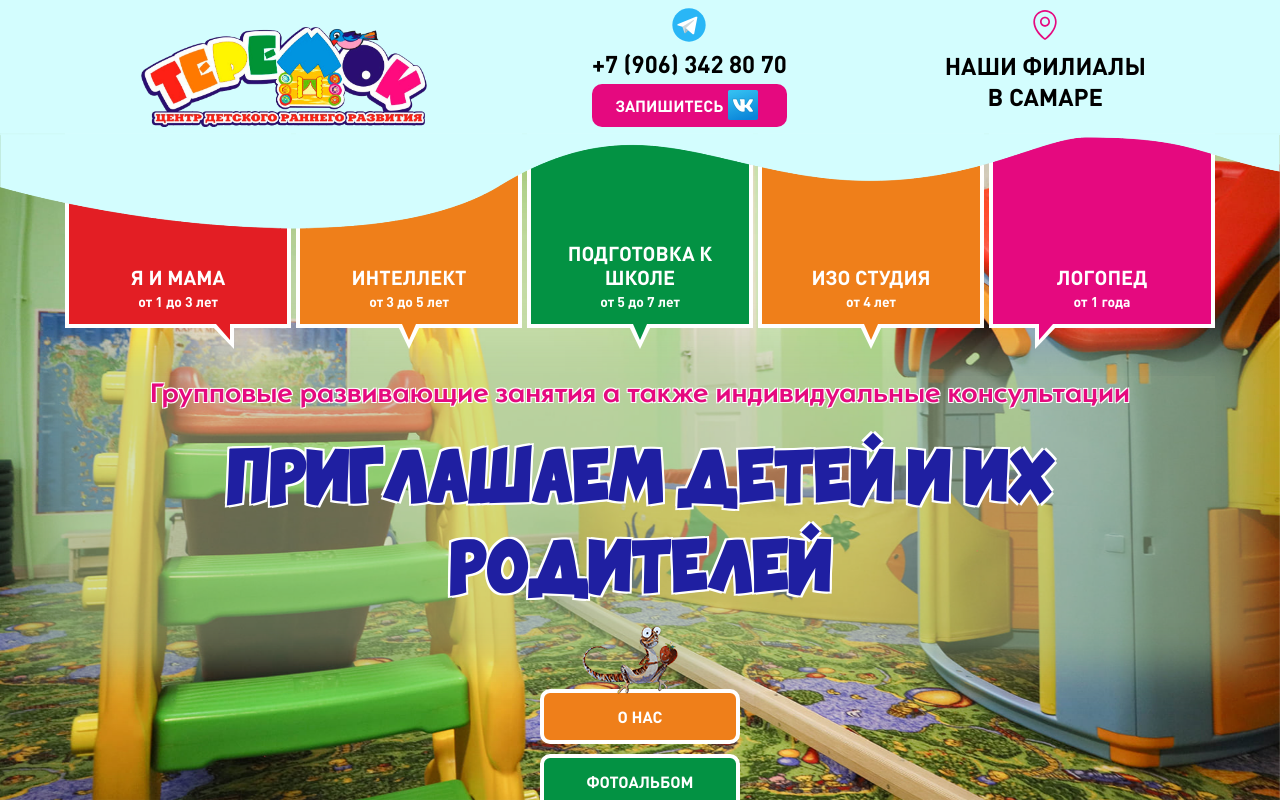
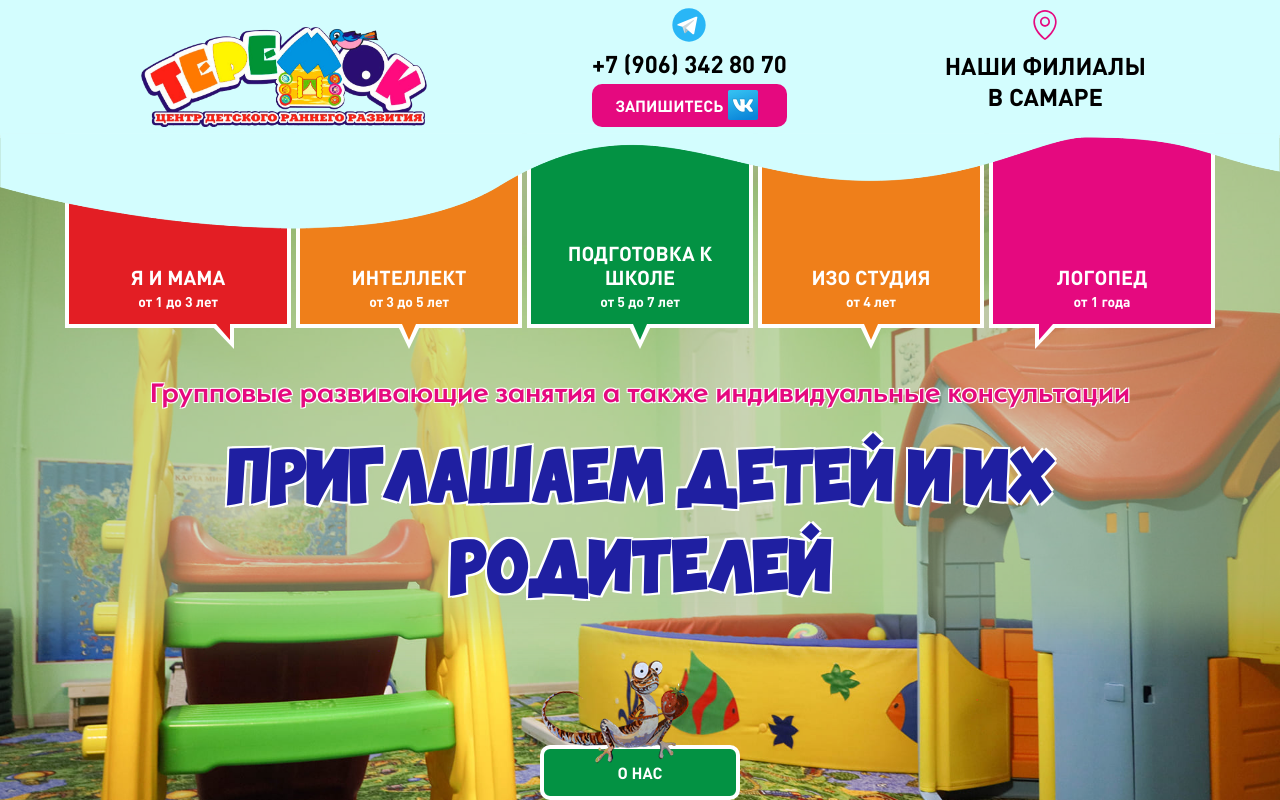
Before and after one commit to IlyaSeregin25/delete, a React (Vite) app: page / in a window 1280 px wide. Shown: the top 800 px of the page. Built offline with nearby package versions, Linux system fonts and the light colour scheme.

Commit message:
fix bags

```diff
--- a/src/components/pages/ContactsPage/ui/ContactsPage.jsx
+++ b/src/components/pages/ContactsPage/ui/ContactsPage.jsx
@@ -8,9 +8,9 @@ const ContactsPage = () => {
   return (
     <section className={styles.contacts}>
       <div className={`${styles.contacts__inner} container`}>
-        <h2 className={styles.contacts__title}>Контакты</h2>
+        <h2 className={styles.contacts__title}>Наши адреса</h2>
         <div className={styles.contacts__list}>
-          <div className={styles.contacts__card}>
+          {/*           <div className={styles.contacts__card}>
             <h4 className={styles.contacts__card_title}>Телефон</h4>
             <div className={styles.contacts__card_body}>
               <Phones icon={false} />
@@ -22,8 +22,9 @@ const ContactsPage = () => {
               <Socials />
             </div>
           </div>
+ */}
           <div className={`${styles.contacts__card} ${styles.contacts__card_wide}`}>
-            <h4 className={styles.contacts__card_title}>Наши адреса</h4>
+            {/* <h4 className={styles.contacts__card_title}>Наши адреса</h4> */}
             <div className={styles.contacts__card_body}>
               <Addresses withImage={true} />
             </div>
--- a/src/components/pages/Layout/ui/style.module.css
+++ b/src/components/pages/Layout/ui/style.module.css
@@ -6,11 +6,12 @@
   flex-direction: column;
 }
 .body__header {
+  position: relative;
+  z-index: 1;
 }
 .body__main {
   flex-grow: 1;
   width: 100%;
-  height: 100%;
 }
 .body__footer {
 }
--- a/src/components/pages/MainPage/ui/MainPage.jsx
+++ b/src/components/pages/MainPage/ui/MainPage.jsx
@@ -19,7 +19,7 @@ const MainPage = () => {
             <h2 className={styles.main_banner__content_title}>Приглашаем детей и их родителей</h2>
           </div>
           <div className={styles.main_banner__content_links}>
-            <img src={ANIMAL} alt="" width={100} height={80} />
+            <img src={ANIMAL} alt="" width={150} height={105} />
             {BUTTONS.map((button, ind) => {
               return (
                 <Button key={ind} className="type_1" title={button.name} to={button.path}>
--- a/src/components/pages/MainPage/ui/style.module.css
+++ b/src/components/pages/MainPage/ui/style.module.css
@@ -3,13 +3,17 @@
   height: 100%;
 }
 .main_banner {
+  position: relative;
   width: 100%;
   height: 100%;
 }
 .main_banner__bg {
-  position: fixed;
-  inset: 0;
-  top: -1px;
+  position: absolute;
+  top: -210px;
+  left: 0;
+  right: 0;
+  bottom: 0;
+  height: auto;
   z-index: -1;
 }
 .main_banner__bg img {
@@ -30,15 +34,15 @@
 }
 .main_banner__content_info {
   position: relative;
-  margin-bottom: 5rem;
+  margin-bottom: 9rem;
 }
-.main_banner__content_info::after {
+.main_banner::after {
   content: '';
   position: absolute;
-  top: 0;
+  top: -210px;
   left: 0;
   right: 0;
-  bottom: 0;
+  height: 440px;
   background-color: var(--pea);
   box-shadow: 0px 10px 40px 40px var(--pea);
   z-index: -1;
@@ -82,8 +86,8 @@
 }
 .main_banner__content_links img {
   position: absolute;
-  bottom: calc(100% - 0.7143rem);
-  left: 20%;
+  bottom: calc(100% - 1.3rem);
+  left: 0;
 }
 @media (max-width: 1200.98px) {
   .main_banner__content_title {
@@ -91,6 +95,13 @@
   }
 }
 @media (max-width: 820.98px) {
+  .main_banner::after {
+    height: 390px;
+    opacity: 1;
+  }
+  .main_banner__bg {
+    top: 180px;
+  }
   .main_banner__content_title {
     font-size: 1.286rem;
   }
@@ -106,3 +117,16 @@
     font-size: 1.143rem;
   }
 }
+@media (max-width: 410.98px) {
+  .main_banner::after {
+    height: 450px;
+  }
+  .main_banner__bg {
+    top: 220px;
+  }
+}
+@media (max-width: 384.98px) {
+  .main_banner__bg {
+    top: 240px;
+  }
+}
--- a/src/components/ui/Button/ui/style.module.css
+++ b/src/components/ui/Button/ui/style.module.css
@@ -23,13 +23,13 @@
   max-width: 21.42857rem;
   padding: 1rem 1.4286rem;
   text-align: center;
-  background-color: var(--green);
+  background-color: var(--orange);
   color: white;
   border: var(--border);
   border-radius: 10px;
 }
 .button.type_1:nth-child(2n) {
-  background-color: var(--orange);
+  background-color: var(--green);
 }
 .button.type_1:hover,
 .button.type_1:active,
--- a/src/components/ui/Header/ui/style.module.css
+++ b/src/components/ui/Header/ui/style.module.css
@@ -108,6 +108,7 @@
   background-color: transparent;
 }
 .header__bottom_inner {
+  /* background-color: var(--pea); */
 }
 .header__menu {
 }
--- a/src/components/ui/TeacherCard/ui/TeacherCard.jsx
+++ b/src/components/ui/TeacherCard/ui/TeacherCard.jsx
@@ -1,7 +1,7 @@
 import styles from './style.module.css';
 
 const TeacherCard = ({ data }) => {
-  const { title, mainImage } = data;
+  const { title, ageCategory, mainImage } = data;
 
   return (
     <article className={styles.card}>
@@ -10,6 +10,7 @@ const TeacherCard = ({ data }) => {
       </div>
       <section className={styles.card__description}>
         <h3 className={styles.card__title}>{title}</h3>
+        <p className={styles.card__subtitle}>{ageCategory}</p>
       </section>
     </article>
   );
--- a/src/components/ui/TeacherCard/ui/style.module.css
+++ b/src/components/ui/TeacherCard/ui/style.module.css
@@ -37,16 +37,23 @@
   display: flex;
   flex-direction: column;
   justify-content: start;
-  align-items: start;
+  align-items: center;
   padding-inline: 0.7143rem;
   padding-block: 0.5rem;
   font-family: 'Montserrat';
+  text-align: center;
+  gap: 0.3rem;
 }
 .card__title {
   /* font-family: 'Roboto'; */
+  font-size: 1.286rem;
+  font-weight: 500;
+  transition: all var(--transitionDuration);
+}
+.card__subtitle {
+  /* font-family: 'Roboto'; */
   font-size: 1.143rem;
   font-weight: 400;
-  transition: all var(--transitionDuration);
 }
 @media (max-width: 767.98px) {
   .card {
@@ -60,4 +67,10 @@
   .card__img {
     height: 13rem;
   }
+  .card__title {
+    font-size: 1.143rem;
+  }
+  .card__subtitle {
+    font-size: 1rem;
+  }
 }
--- a/src/constants.js
+++ b/src/constants.js
@@ -135,57 +135,58 @@ export const OUR_TEAM = {
   teachers_list: [
     {
       id: 1,
+      title: 'Елена Гусева',
+      ageCategory: 'Руководитель (более 10лет)',
+      mainImage: GUSEVA,
+    },
+    {
+      id: 2,
+      title: 'Лариса Потапова',
+      ageCategory: 'более 10лет',
+      mainImage: POTAPOVA,
+    },
+    {
+      id: 3,
+      title: 'Мария Борисова',
+      ageCategory: 'более 10лет',
+      mainImage: BORISOVA,
+    },
+    {
+      id: 4,
+      title: 'Ольга Калашникова',
+      ageCategory: 'более 10лет',
+      mainImage: KALASHNIKOVA,
+    },
+    {
+      id: 5,
       title: 'Галина Пичугова',
       ageCategory: 'более 10лет',
       mainImage: PICHUGOVA,
     },
     {
-      id: 2,
+      id: 6,
       title: 'Гузель Казарина',
       ageCategory: 'более 10лет',
       mainImage: KAZARINA,
     },
+
     {
-      id: 3,
-      title: 'Елена Гусева',
-      ageCategory: 'более 10лет',
-      mainImage: GUSEVA,
-    },
-    {
-      id: 4,
-      title: 'Лариса Потапова',
-      ageCategory: 'более 10лет',
-      mainImage: POTAPOVA,
-    },
-    {
-      id: 5,
+      id: 7,
       title: 'Марина Гомазкова',
       ageCategory: 'более 10лет',
       mainImage: HOMAZKOVA,
     },
     {
-      id: 6,
-      title: 'Мария Борисова',
-      ageCategory: 'более 10лет',
-      mainImage: BORISOVA,
-    },
-    {
-      id: 7,
+      id: 8,
       title: 'Надежда Абрамова',
       ageCategory: 'более 10лет',
       mainImage: ABRAMOVA,
     },
     {
-      id: 8,
+      id: 9,
       title: 'Наталья Лунькова',
-      ageCategory: 'более 10лет',
+      ageCategory: 'Логопед (более 10лет)',
       mainImage: LUNKOVA,
-    },
-    {
-      id: 8,
-      title: 'Ольга Калашникова',
-      ageCategory: 'более 10лет',
-      mainImage: KALASHNIKOVA,
     },
   ],
 };
```
Also changed, not shown: src/assets/animal.png.
